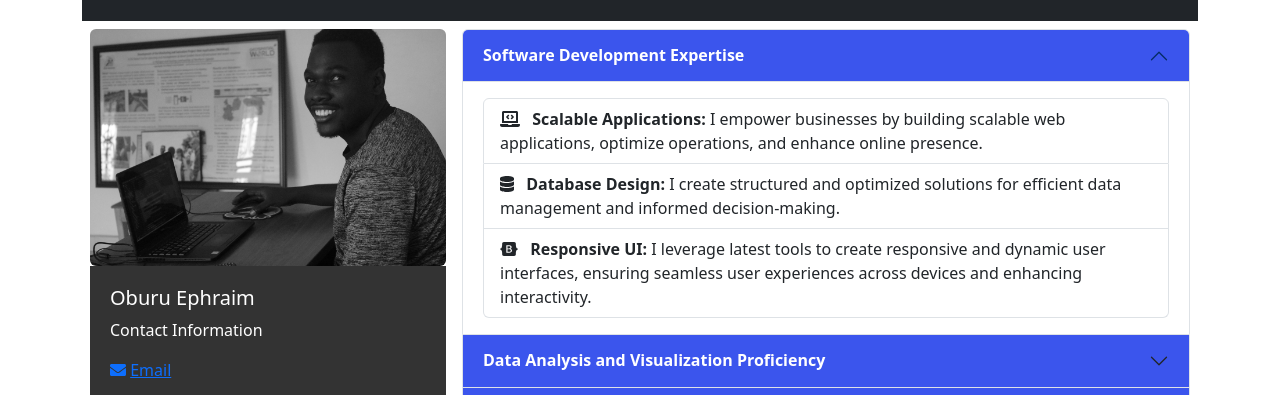
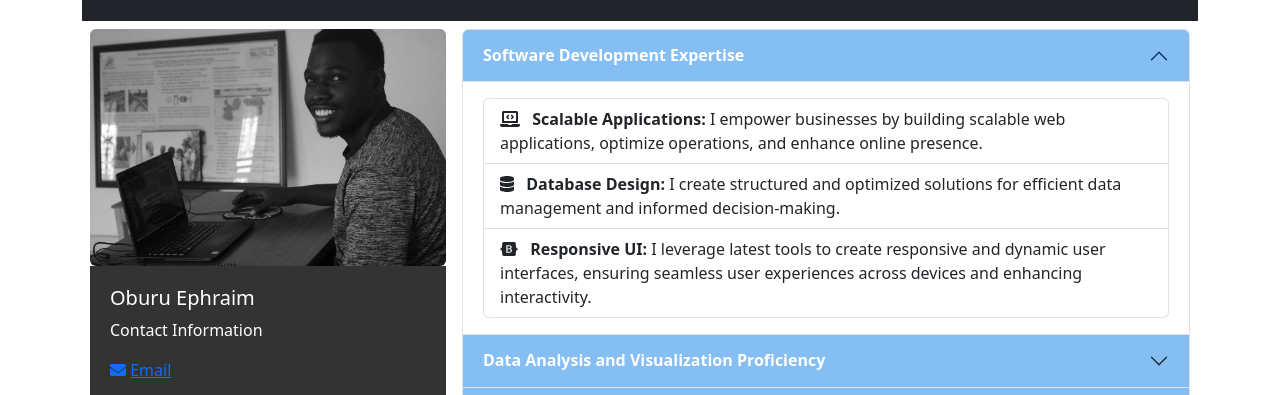
Before and after one commit to oburuephraim/oburuephraim.github.io, a plain HTML site: page index.html in a window 1280 px wide. Shown: the part 126-521 px from the top of the page. Drawn offline with nearby package versions, Linux system fonts and the light colour scheme.

Commit message:
Update index.html

```diff
--- a/index.html
+++ b/index.html
@@ -16,7 +16,7 @@
     />
     <style>
       .accordion-header .accordion-button {
-        background-color: rgb(59, 85, 237);
+        background-color: rgb(133, 190, 243);
         color: #fff;
       }
     </style>
```
